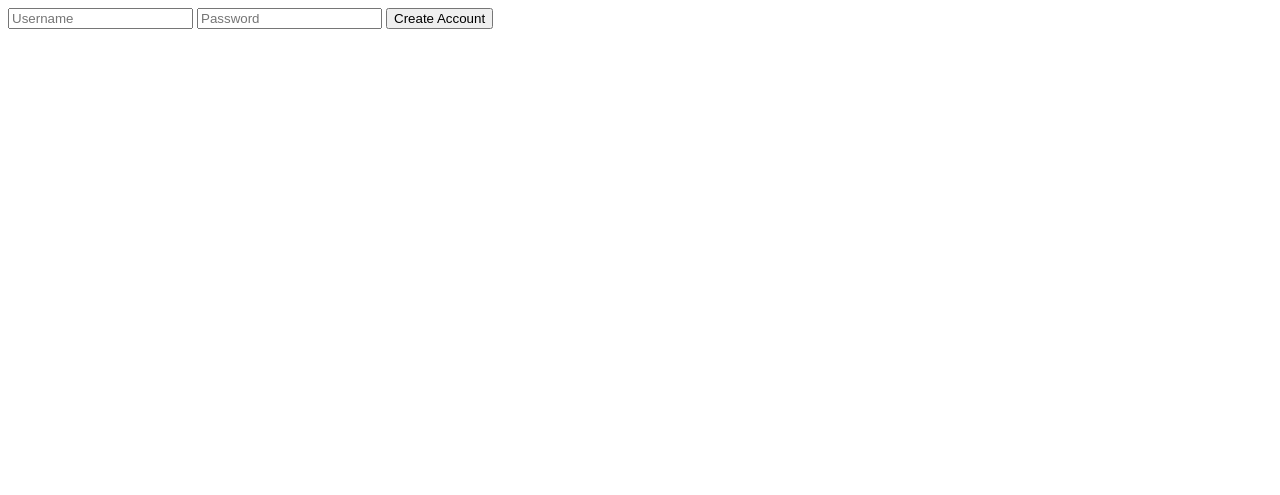
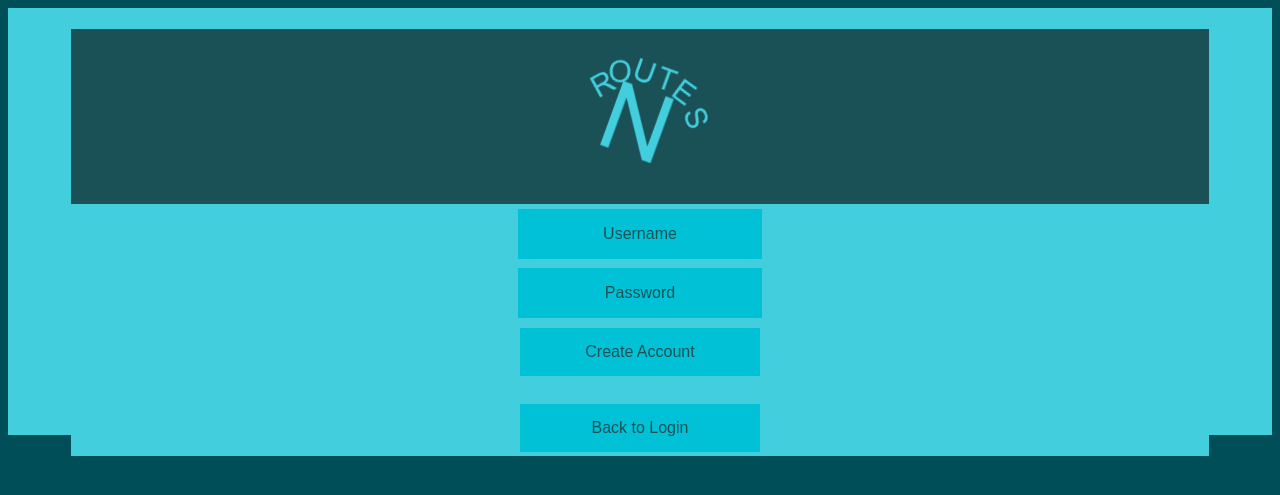
Before and after one commit to NoahBlack012/routecreator, a Flask app: page /signup in a window 1280 px wide. Shown: the top 495 px of the page. Run offline with Flask 2, Linux system fonts and the light colour scheme.

Commit message:
Styled the login page

```diff
--- /dev/null
+++ b/static/css/signup.css
@@ -0,0 +1,131 @@
+body {
+  background-color: #004E57;
+}
+
+.signup {
+  display: -ms-grid;
+  display: grid;
+  background-color: #42CEDD;
+  -ms-grid-columns: 5% 90% 5%;
+      grid-template-columns: 5% 90% 5%;
+  -ms-grid-rows: 20% 70% 10%;
+      grid-template-rows: 20% 70% 10%;
+  -webkit-box-align: center;
+      -ms-flex-align: center;
+          align-items: center;
+}
+
+.heading {
+  -ms-grid-row: 1;
+      grid-row-start: 1;
+  grid-row-end: 2;
+  -ms-grid-column: 2;
+      grid-column-start: 2;
+  grid-column-end: 3;
+  -webkit-box-align: center;
+      -ms-flex-align: center;
+          align-items: center;
+  text-align: center;
+  background-color: #1A5157;
+}
+
+#logo {
+  width: 20%;
+  height: 20%;
+  -webkit-animation-name: logoanimation;
+          animation-name: logoanimation;
+  -webkit-animation-iteration-count: infinite;
+          animation-iteration-count: infinite;
+  -webkit-animation-duration: 10s;
+          animation-duration: 10s;
+}
+
+@-webkit-keyframes logoanimation {
+  33% {
+    -webkit-transform: rotate(-20deg);
+            transform: rotate(-20deg);
+  }
+  66% {
+    -webkit-transform: rotate(20deg);
+            transform: rotate(20deg);
+  }
+  100% {
+    -webkit-transform: rotate(0deg);
+            transform: rotate(0deg);
+  }
+}
+
+@keyframes logoanimation {
+  33% {
+    -webkit-transform: rotate(-20deg);
+            transform: rotate(-20deg);
+  }
+  66% {
+    -webkit-transform: rotate(20deg);
+            transform: rotate(20deg);
+  }
+  100% {
+    -webkit-transform: rotate(0deg);
+            transform: rotate(0deg);
+  }
+}
+
+.form-grid {
+  -ms-grid-row: 2;
+      grid-row-start: 2;
+  grid-row-end: 3;
+  -ms-grid-column: 2;
+      grid-column-start: 2;
+  grid-column-end: 3;
+  background-color: #42CEDD;
+  -webkit-box-align: center;
+      -ms-flex-align: center;
+          align-items: center;
+  text-align: center;
+}
+
+.user, .password, .submit {
+  background-color: #00C1D6;
+  text-align: center;
+  display: inline-block;
+  font-size: 12pt;
+  border: none;
+  margin: 0.3em;
+  width: 15em;
+  height: 3em;
+  color: #1A5157;
+  -webkit-transition-property: width, font-size, padding;
+  transition-property: width, font-size, padding;
+  -webkit-transition-duration: 1s;
+          transition-duration: 1s;
+}
+
+.user::-webkit-input-placeholder, .password::-webkit-input-placeholder {
+  color: #1A5157;
+}
+
+.user:-ms-input-placeholder, .password:-ms-input-placeholder {
+  color: #1A5157;
+}
+
+.user::-ms-input-placeholder, .password::-ms-input-placeholder {
+  color: #1A5157;
+}
+
+.user::placeholder, .password::placeholder {
+  color: #1A5157;
+}
+
+.user:focus, .password:focus, .login:hover, .submit:hover {
+  background-color: #0093A3;
+  width: 20em;
+  font-size: 20pt;
+  padding: auto;
+}
+
+.alert {
+  color: red;
+  font-size: 12pt;
+  font-family: sans-serif;
+}
+/*# sourceMappingURL=signup.css.map */
--- /dev/null
+++ b/static/css/signup.scss
@@ -0,0 +1,82 @@
+$bgcol: #004E57;
+$containercol: #42CEDD;
+$textcol: #1A5157;
+$itemcol: #00C1D6;
+$focuscol: #0093A3;
+
+body {
+    background-color: $bgcol;
+}
+.signup{
+    display: grid;
+    background-color: $containercol;
+    grid-template-columns: 5% 90% 5%;
+    grid-template-rows: 20% 70% 10%;
+    align-items: center;
+}
+
+.heading {
+    grid-row-start: 1;
+    grid-row-end: 2;
+    grid-column-start: 2;
+    grid-column-end: 3;
+    align-items: center;
+    text-align: center;
+    background-color: $textcol;
+}
+
+#logo{
+    width: 20%;
+    height: 20%;
+    animation-name: logoanimation;
+    animation-iteration-count: infinite;
+    animation-duration: 10s;
+}
+
+@keyframes logoanimation {
+    33% {transform: rotate(-20deg);}
+    66% {transform: rotate(20deg);}
+    100% {transform: rotate(0deg);}
+}
+
+
+.form-grid {
+    grid-row-start: 2;
+    grid-row-end: 3;
+    grid-column-start: 2;
+    grid-column-end: 3;
+    background-color: $containercol;
+    align-items: center;
+    text-align: center;
+}
+
+.user, .password, .submit{
+    background-color: $itemcol;
+    text-align: center;
+    display: inline-block;
+    font-size: 12pt;
+    border: none;
+    margin: 0.3em;
+    width: 15em;
+    height: 3em;
+    color: $textcol;
+    transition-property: width, font-size, padding;
+    transition-duration: 1s;
+}
+
+.user::placeholder, .password::placeholder {
+    color: $textcol;
+}
+
+.user:focus, .password:focus, .login:hover, .submit:hover {
+    background-color: $focuscol;
+    width: 20em;
+    font-size: 20pt;
+    padding: auto;
+}
+
+.alert {
+    color: red;
+    font-size: 12pt;
+    font-family: sans-serif;
+}
--- /dev/null
+++ b/static/js/signup.js
@@ -0,0 +1,6 @@
+document.addEventListener("DOMContentLoaded", () => {
+    document.querySelector(".submit").onmouseover = () => {
+        document.querySelector(".user").blur();
+        document.querySelector(".password").blur();
+    }
+});
--- a/templates/signup.html
+++ b/templates/signup.html
@@ -3,14 +3,29 @@
 <head>
     <meta charset="UTF-8">
     <meta name="viewport" content="width=device-width, initial-scale=1.0">
+    <link rel="stylesheet" href="{{ url_for('static', filename = 'css/signup.css') }}">
+    <script src="{{ url_for('static', filename = 'js/signup.js') }}"></script>
     <title>Create An Account</title>
 </head>
 <body>
-    <form action = "{{ url_for('login') }}" method="POST" autocomplete="off">
-        <input type="text" name="new_user" id="new_user" placeholder="Username">
-        <input type="password" name="new_password" id="new_password" placeholder="Password">
-        <input type="submit" value="Create Account">
-    </form>
-    <h3 style="color: red;">{{ alert }}</h3>
+    <div class="signup">
+        <div class="form-grid">
+            <div class = "heading">
+                <img src="{{ url_for('static', filename = 'imgs/logo.svg') }}" alt="N Routes" id = "logo">
+            </div>
+            <form action = "{{ url_for('login') }}" method="POST" autocomplete="off">
+                <input type="text" name="new_user" class="user" placeholder="Username">
+                <br>
+                <input type="password" name="new_password" class="password" placeholder="Password">
+                <br>
+                <input type="submit" value="Create Account" class = "submit">
+            </form>
+            <br>
+            <form action = "{{ url_for('login') }}" method = "POST" autocomplete="off">
+                <input type="submit" value="Back to Login" class = "submit">
+            </form>
+            <div class = "alert">{{ alert }}</div>
+        </div>
+    </div>
 </body>
 </html>
```
Also changed, not shown: 1 other file.
